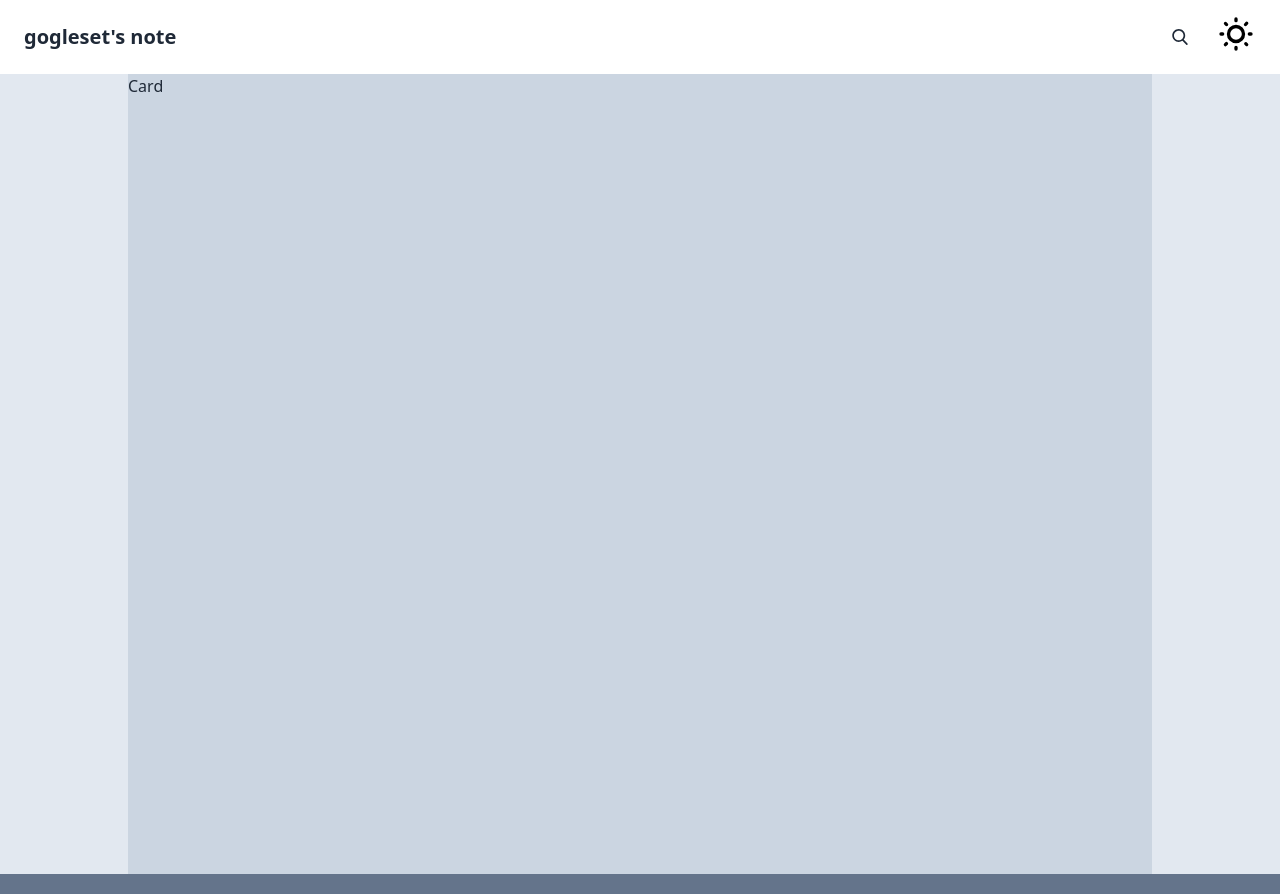
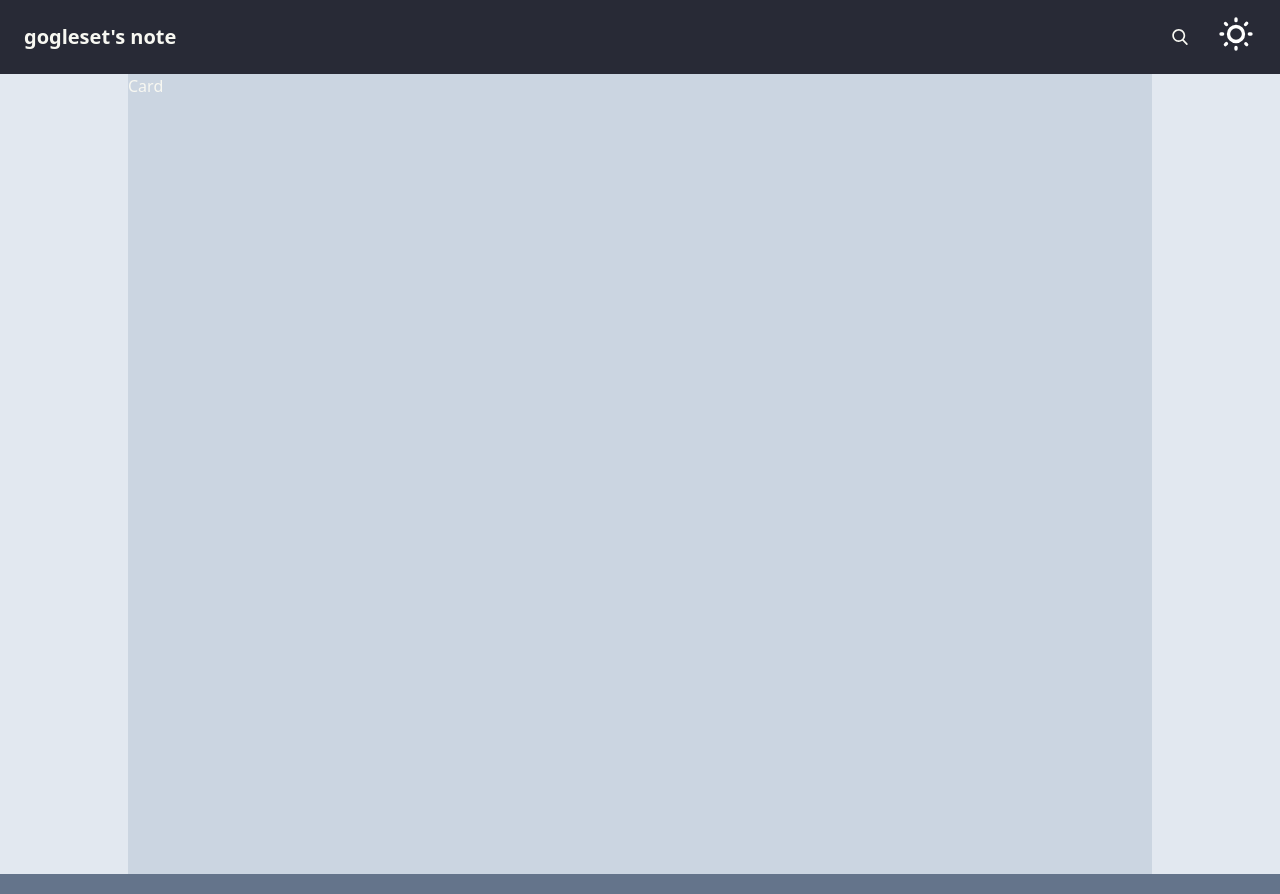
Before and after one commit to gogleset/gogleset.github.io, a Next.js app in the folder my-app/: page / in a window 1280 px wide. Built offline with nearby package versions, Linux system fonts and the light colour scheme.

Commit message:
add: theme 변경

```diff
--- a/my-app/app/components/Header/DarkModeButton.tsx
+++ b/my-app/app/components/Header/DarkModeButton.tsx
@@ -1,9 +1,34 @@
 "use client";
+
+import { useLayoutEffect, useState } from "react";
+
+type theme = "dracula" | "cupcake";
+
 const DarkModeButton = () => {
+  const [theme, setTheme] = useState<theme>("cupcake");
   const onClickHandler = () => {
     const HTML = document.querySelector("html");
-    HTML?.classList.toggle("dark");
+    if (HTML) {
+      const theme = HTML.dataset.theme as theme;
+      if (theme === "dracula") {
+        console.log("dracula");
+        HTML.setAttribute("data-theme", "cupcake");
+      } else {
+        HTML.setAttribute("data-theme", "dracula");
+      }
+    }
   };
+  useLayoutEffect(() => {
+    const HTML = document.querySelector("html");
+    if (HTML) {
+      const theme = HTML.dataset.theme as theme;
+      if (theme === "dracula") {
+        setTheme("dracula");
+      } else {
+        setTheme("cupcake");
+      }
+    }
+  }, []);
   return (
     <div>
       <label className="swap swap-rotate">
@@ -16,20 +41,25 @@ const DarkModeButton = () => {
         />
 
         {/* sun icon */}
+        {theme === "dracula" ? (
           <svg
-          className="swap-off fill-black w-10 h-10"
+            className={`swap-off ${
+              theme === "dracula" ? "fill-white" : "fill-black"
+            } w-10 h-10`}
             xmlns="http://www.w3.org/2000/svg"
-          viewBox="0 0 24 24">
+            viewBox="0 0 24 24"
+          >
             <path d="M5.64,17l-.71.71a1,1,0,0,0,0,1.41,1,1,0,0,0,1.41,0l.71-.71A1,1,0,0,0,5.64,17ZM5,12a1,1,0,0,0-1-1H3a1,1,0,0,0,0,2H4A1,1,0,0,0,5,12Zm7-7a1,1,0,0,0,1-1V3a1,1,0,0,0-2,0V4A1,1,0,0,0,12,5ZM5.64,7.05a1,1,0,0,0,.7.29,1,1,0,0,0,.71-.29,1,1,0,0,0,0-1.41l-.71-.71A1,1,0,0,0,4.93,6.34Zm12,.29a1,1,0,0,0,.7-.29l.71-.71a1,1,0,1,0-1.41-1.41L17,5.64a1,1,0,0,0,0,1.41A1,1,0,0,0,17.66,7.34ZM21,11H20a1,1,0,0,0,0,2h1a1,1,0,0,0,0-2Zm-9,8a1,1,0,0,0-1,1v1a1,1,0,0,0,2,0V20A1,1,0,0,0,12,19ZM18.36,17A1,1,0,0,0,17,18.36l.71.71a1,1,0,0,0,1.41,0,1,1,0,0,0,0-1.41ZM12,6.5A5.5,5.5,0,1,0,17.5,12,5.51,5.51,0,0,0,12,6.5Zm0,9A3.5,3.5,0,1,1,15.5,12,3.5,3.5,0,0,1,12,15.5Z" />
           </svg>
-
-        {/* moon icon */}
+        ) : (
           <svg
-          className="swap-on fill-current w-10 h-10 dark:fill-white"
+            className="swap-on fill-gray-800 w-10 h-10"
             xmlns="http://www.w3.org/2000/svg"
-          viewBox="0 0 24 24">
+            viewBox="0 0 24 24"
+          >
             <path d="M21.64,13a1,1,0,0,0-1.05-.14,8.05,8.05,0,0,1-3.37.73A8.15,8.15,0,0,1,9.08,5.49a8.59,8.59,0,0,1,.25-2A1,1,0,0,0,8,2.36,10.14,10.14,0,1,0,22,14.05,1,1,0,0,0,21.64,13Zm-9.5,6.69A8.14,8.14,0,0,1,7.08,5.22v.27A10.15,10.15,0,0,0,17.22,15.63a9.79,9.79,0,0,0,2.1-.22A8.11,8.11,0,0,1,12.14,19.73Z" />
           </svg>
+        )}
       </label>
     </div>
   );
--- a/my-app/app/components/Header/SearchButton.tsx
+++ b/my-app/app/components/Header/SearchButton.tsx
@@ -2,12 +2,13 @@
 
 const SearchButton = () => {
   return (
-    <button type="submit" className="dark:fill-white mr-4">
+    <button type="submit" className=" mr-4">
       <svg
-        className="h-4 w-4 fill-current dark:fill-white"
+        className="h-4 w-4 fill-current "
         viewBox="0 0 56.966 56.966"
         width="512px"
-        height="512px">
+        height="512px"
+      >
         <path d="M55.146,51.887L41.588,37.786c3.486-4.144,5.396-9.358,5.396-14.786c0-12.682-10.318-23-23-23s-23,10.318-23,23  s10.318,23,23,23c4.761,0,9.298-1.436,13.177-4.162l13.661,14.208c0.571,0.593,1.339,0.92,2.162,0.92  c0.779,0,1.518-0.297,2.079-0.837C56.255,54.982,56.293,53.08,55.146,51.887z M23.984,6c9.374,0,17,7.626,17,17s-7.626,17-17,17  s-17-7.626-17-17S14.61,6,23.984,6z" />
       </svg>
     </button>
--- a/my-app/app/components/common/Header.tsx
+++ b/my-app/app/components/common/Header.tsx
@@ -10,7 +10,8 @@ const Header = () => {
       <div className="flex flex-wrap justify-between items-center mx-auto max-w-screen-xl">
         <Link
           href={PATH.HOME}
-          className="self-center text-xl font-semibold whitespace-nowrap dark:text-white cursor-pointer">
+          className="self-center text-xl font-semibold whitespace-nowrap dark:text-white cursor-pointer"
+        >
           gogleset's note
         </Link>
         <div className="flex gap-3">
--- a/my-app/app/globals.css
+++ b/my-app/app/globals.css
@@ -4,8 +4,8 @@
 /* @import url(./code.css);
 @import url(./prose.css); */
 body * {
-  @apply transition-colors duration-200;
+  /* @apply transition-colors duration-200; */
 }
 .prose a {
-  @apply transition-all;
+  /* @apply transition-all; */
 }
--- a/my-app/app/layout.tsx
+++ b/my-app/app/layout.tsx
@@ -15,7 +15,7 @@ export default function RootLayout({
   children: React.ReactNode;
 }>) {
   return (
-    <html lang="en">
+    <html lang="ko" data-theme="dracula">
       <body>
         <Header />
         {children}
--- a/my-app/tailwind.config.ts
+++ b/my-app/tailwind.config.ts
@@ -6,23 +6,12 @@ const config: Config = {
     "./components/**/*.{js,ts,jsx,tsx,mdx}",
     "./app/**/*.{js,ts,jsx,tsx,mdx}",
   ],
-  theme: {
-    extend: {
-      backgroundImage: {
-        "gradient-radial": "radial-gradient(var(--tw-gradient-stops))",
-        "gradient-conic":
-          "conic-gradient(from 180deg at 50% 50%, var(--tw-gradient-stops))",
-      },
-    },
-  },
   variants: {
     typography: ["dark"],
   },
-  darkMode: "class",
   plugins: [require("daisyui"), require("@tailwindcss/typography")],
   daisyui: {
-    themes: true, // false: only light + dark | true: all themes | array: specific themes like this ["light", "dark", "cupcake"]
-    darkTheme: "dark", // name of one of the included themes for dark mode
+    themes: ["dracula", "cupcake"], // false: only light + dark | true: all themes | array: specific themes like this ["light", "dark", "cupcake"]
     base: true, // applies background color and foreground color for root element by default
     styled: true, // include daisyUI colors and design decisions for all components
     utils: true, // adds responsive and modifier utility classes
```
Also changed, not shown: 1 other file (tests, documents, lock files or other folders). Lines whose indentation alone changed are shown as unchanged.
